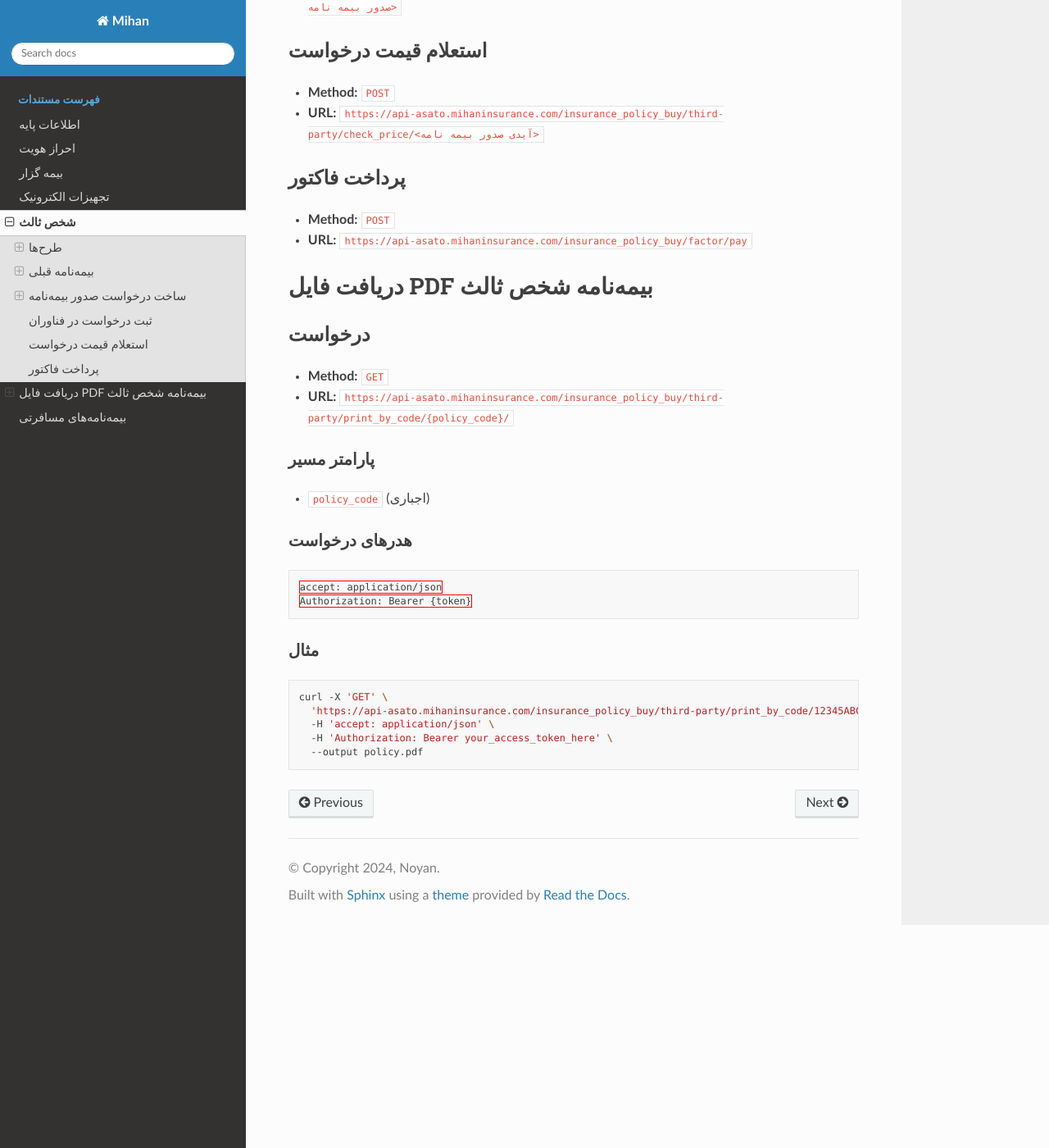
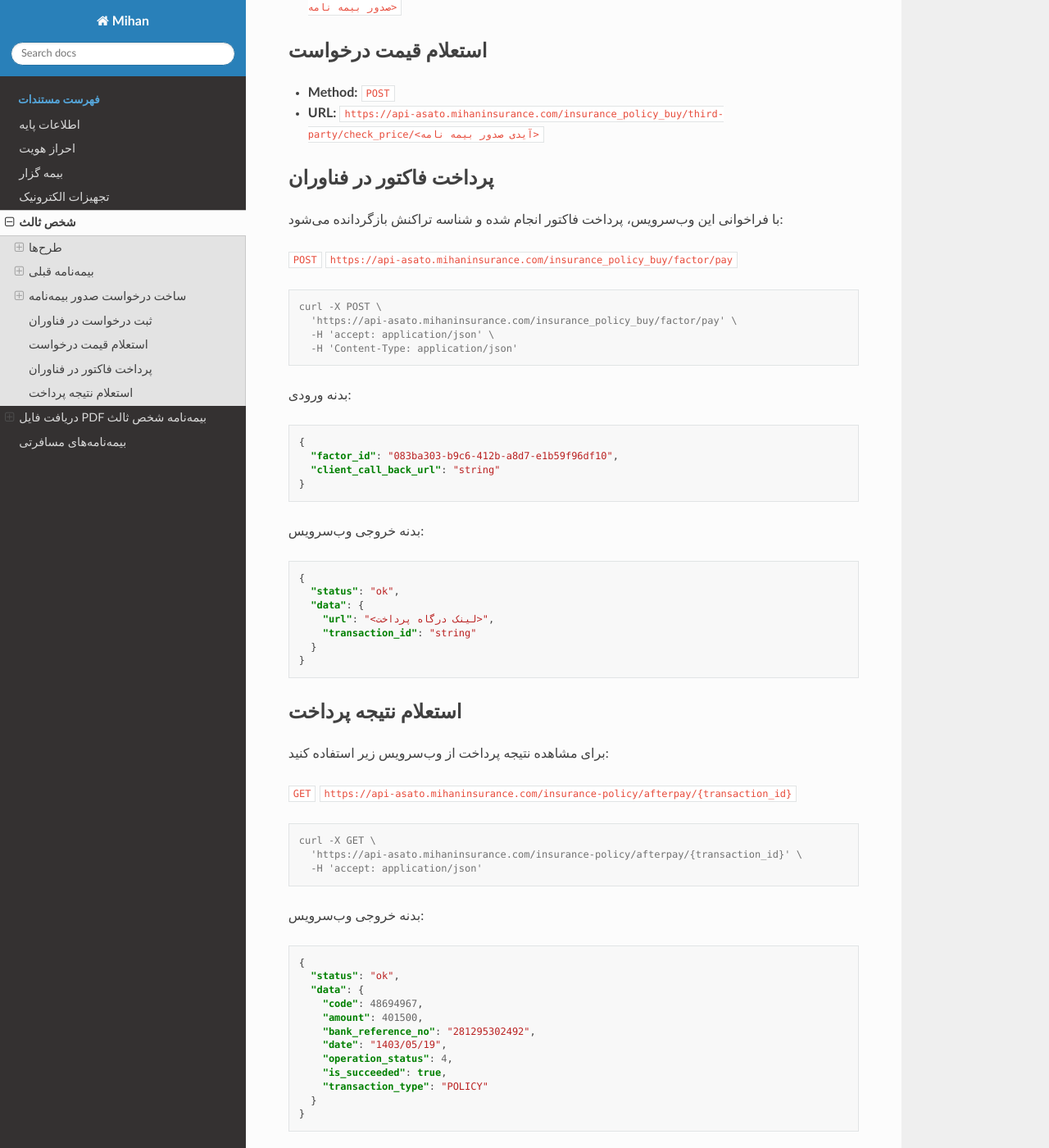
Before and after one commit to artaabbasi/mihan-issue, a Sphinx documentation site: the page built from docs/source/third_party.rst, in a window 1280 px wide and 1400 px high, scrolled down 5164 px. Shown: the whole window at 82% size. Built offline with Sphinx 7.4.7 and the Read the Docs theme 3.1.0, drawn with Linux system fonts in a browser that asks for light colours.

Commit message:
Update third_party.rst

```diff
--- a/docs/source/third_party.rst
+++ b/docs/source/third_party.rst
@@ -297,12 +297,73 @@
 - **URL:**
   ``https://api-asato.mihaninsurance.com/insurance_policy_buy/third-party/check_price/<آیدی صدور بیمه نامه>``
 
-پرداخت فاکتور
--------------
+پرداخت فاکتور در فناوران
+------------------------
 
-- **Method:** ``POST``
-- **URL:**
-  ``https://api-asato.mihaninsurance.com/insurance_policy_buy/factor/pay``
+با فراخوانی این وب‌سرویس، پرداخت فاکتور انجام شده و شناسه تراکنش بازگردانده می‌شود:
+
+``POST``
+``https://api-asato.mihaninsurance.com/insurance_policy_buy/factor/pay``
+
+.. code-block:: console
+
+   curl -X POST \
+     'https://api-asato.mihaninsurance.com/insurance_policy_buy/factor/pay' \
+     -H 'accept: application/json' \
+     -H 'Content-Type: application/json'
+
+بدنه ورودی:
+
+.. code-block:: json
+
+   {
+     "factor_id": "083ba303-b9c6-412b-a8d7-e1b59f96df10",
+     "client_call_back_url": "string"
+   }
+
+بدنه خروجی وب‌سرویس:
+
+.. code-block:: json
+
+   {
+     "status": "ok",
+     "data": {
+       "url": "<لینک درگاه پرداخت>",
+       "transaction_id": "string"
+     }
+   }
+
+
+استعلام نتیجه پرداخت
+--------------------
+
+برای مشاهده نتیجه پرداخت از وب‌سرویس زیر استفاده کنید:
+
+``GET``
+``https://api-asato.mihaninsurance.com/insurance-policy/afterpay/{transaction_id}``
+
+.. code-block:: console
+
+   curl -X GET \
+     'https://api-asato.mihaninsurance.com/insurance-policy/afterpay/{transaction_id}' \
+     -H 'accept: application/json'
+
+بدنه خروجی وب‌سرویس:
+
+.. code-block:: json
+
+   {
+     "status": "ok",
+     "data": {
+       "code": 48694967,
+       "amount": 401500,
+       "bank_reference_no": "281295302492",
+       "date": "1403/05/19",
+       "operation_status": 4,
+       "is_succeeded": true,
+       "transaction_type": "POLICY"
+     }
+   }
 
 دریافت فایل PDF بیمه‌نامه شخص ثالث
 ==================================
```
